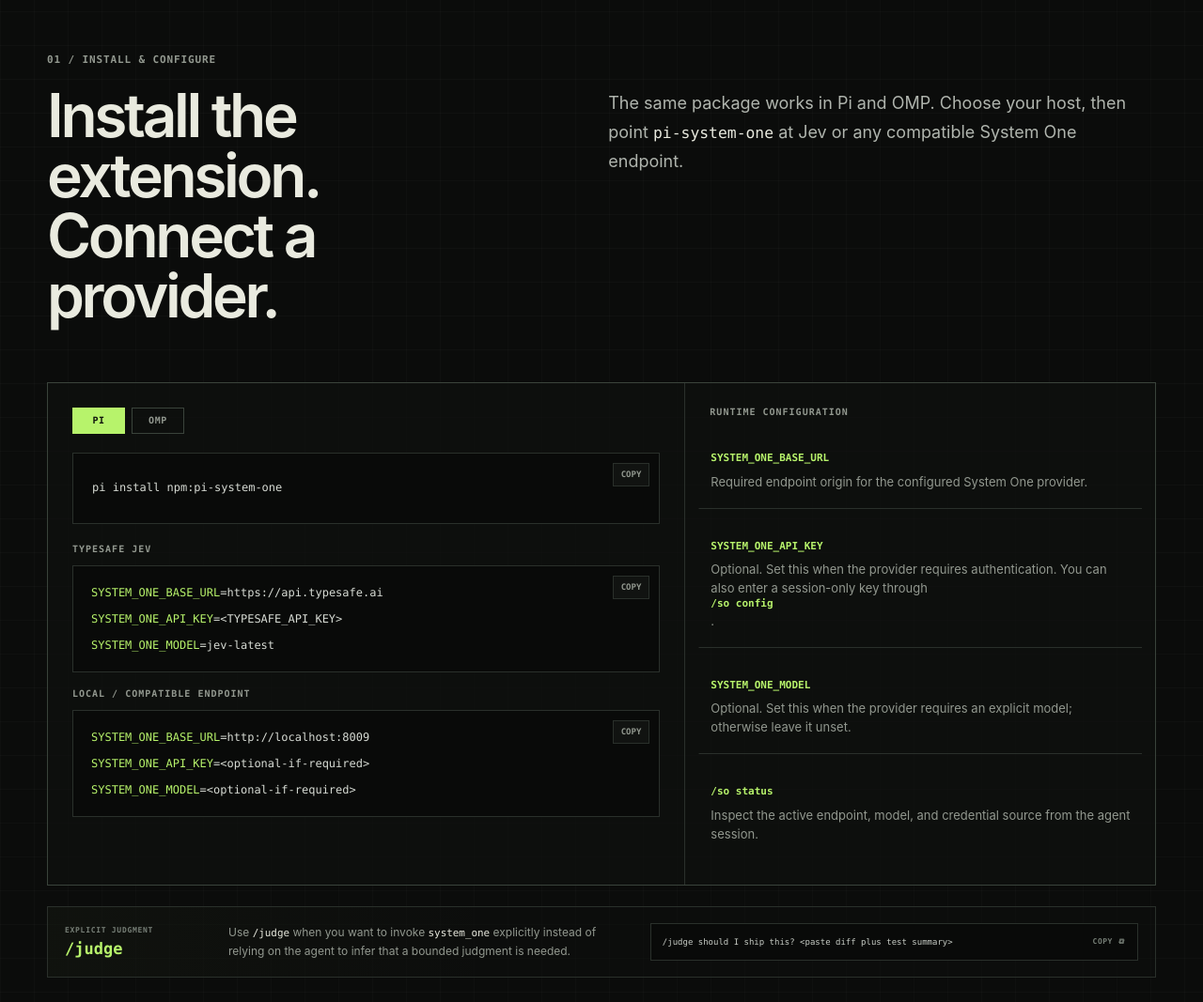
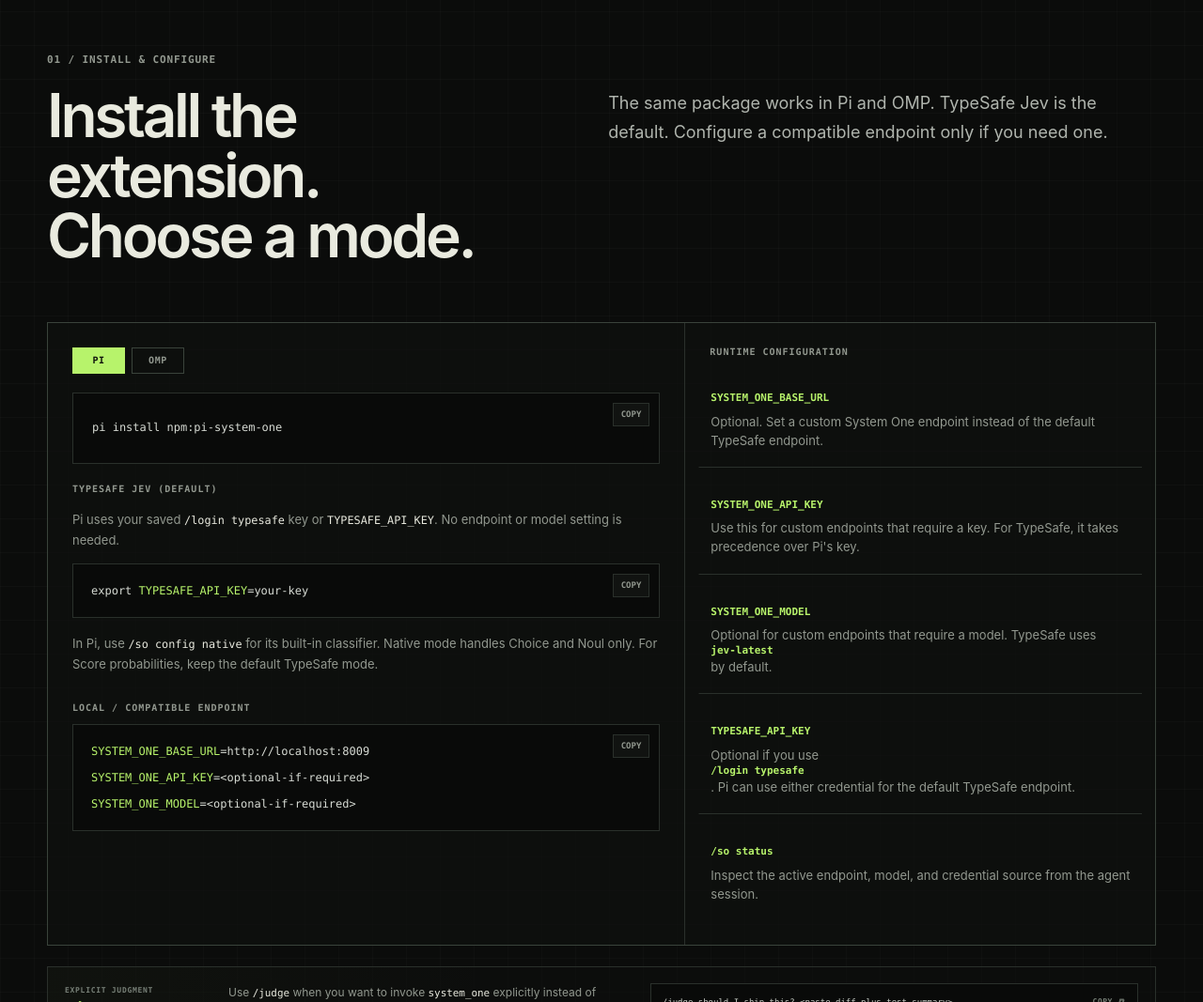
Before and after one commit to iamaamir/system-one, a website: page docs/pi/index.html in a window 1280 px wide. Shown: the part 780-1847 px from the top of the page at 94% size. Drawn offline with Linux system fonts and the light colour scheme.

Commit message:
docs(pi-system-one): explain native mode on landing page

```diff
--- a/docs/pi/index.html
+++ b/docs/pi/index.html
@@ -227,7 +227,7 @@
           "name": "How do I use Jev in Pi?",
           "acceptedAnswer": {
             "@type": "Answer",
-            "text": "Install pi-system-one in Pi, set SYSTEM_ONE_BASE_URL to https://api.typesafe.ai, set SYSTEM_ONE_API_KEY to your TypeSafe API key, and set SYSTEM_ONE_MODEL to jev-latest. The extension then exposes the system_one tool inside Pi."
+            "text": "Install pi-system-one in Pi. The system_one tool uses TypeSafe Jev by default with a key from TYPESAFE_API_KEY or /login typesafe. Use /so config native for Pi's classifier on Choice and Noul questions. Native mode rejects Score questions. Use the default TypeSafe mode for full Score results."
           }
         },
         {
@@ -2799,10 +2799,10 @@
         <div class="section-kicker">01 / INSTALL &amp; CONFIGURE</div>
 
         <div class="section-head">
-          <h2>Install the extension.<br />Connect a provider.</h2>
+          <h2>Install the extension.<br />Choose a mode.</h2>
           <p class="section-lead">
-            The same package works in Pi and OMP. Choose your host, then point
-            <code>pi-system-one</code> at Jev or any compatible System One endpoint.
+            The same package works in Pi and OMP. TypeSafe Jev is the default.
+            Configure a compatible endpoint only if you need one.
           </p>
         </div>
 
@@ -2824,21 +2824,17 @@
 
             <div style="height:22px"></div>
 
-            <div class="side-title">TypeSafe Jev</div>
+            <div class="side-title">TypeSafe Jev (default)</div>
+            <p class="install-note">Pi uses your saved <code>/login typesafe</code> key or <code>TYPESAFE_API_KEY</code>. No endpoint or model setting is needed.</p>
             <div class="code-box env-code-box" style="margin-top:12px">
               <div id="jev-code" class="env-code-lines">
-                <code class="env-code-line" data-env="base">
-                  <span class="env-key">SYSTEM_ONE_BASE_URL</span><span>=https://api.typesafe.ai</span>
-                </code>
-                <code class="env-code-line" data-env="key">
-                  <span class="env-key">SYSTEM_ONE_API_KEY</span><span>=&lt;TYPESAFE_API_KEY&gt;</span>
-                </code>
-                <code class="env-code-line" data-env="model">
-                  <span class="env-key">SYSTEM_ONE_MODEL</span><span>=jev-latest</span>
+                <code class="env-code-line" data-env="typesafe-key">
+                  <span>export </span><span class="env-key">TYPESAFE_API_KEY</span><span>=your-key</span>
                 </code>
               </div>
-              <button class="copy" type="button" data-copy-target="jev-code" aria-label="Copy TypeSafe Jev configuration">COPY</button>
+              <button class="copy" type="button" data-copy-target="jev-code" aria-label="Copy optional TypeSafe key environment command">COPY</button>
             </div>
+            <p class="install-note">In Pi, use <code>/so config native</code> for its built-in classifier. Native mode handles Choice and Noul only. For Score probabilities, keep the default TypeSafe mode.</p>
 
             <div style="height:18px"></div>
 
@@ -2864,17 +2860,22 @@
             <div class="config-list">
               <div class="config-row" data-env-desc="base" tabindex="0">
                 <code>SYSTEM_ONE_BASE_URL</code>
-                <span>Required endpoint origin for the configured System One provider.</span>
+                <span>Optional. Set a custom System One endpoint instead of the default TypeSafe endpoint.</span>
               </div>
 
               <div class="config-row" data-env-desc="key" tabindex="0">
                 <code>SYSTEM_ONE_API_KEY</code>
-                <span>Optional. Set this when the provider requires authentication. You can also enter a session-only key through <code>/so config</code>.</span>
+                <span>Use this for custom endpoints that require a key. For TypeSafe, it takes precedence over Pi's key.</span>
               </div>
 
               <div class="config-row" data-env-desc="model" tabindex="0">
                 <code>SYSTEM_ONE_MODEL</code>
-                <span>Optional. Set this when the provider requires an explicit model; otherwise leave it unset.</span>
+                <span>Optional for custom endpoints that require a model. TypeSafe uses <code>jev-latest</code> by default.</span>
+              </div>
+
+              <div class="config-row" data-env-desc="typesafe-key" tabindex="0">
+                <code>TYPESAFE_API_KEY</code>
+                <span>Optional if you use <code>/login typesafe</code>. Pi can use either credential for the default TypeSafe endpoint.</span>
               </div>
 
               <div class="config-row">
@@ -3094,10 +3095,12 @@
             <div class="faq-answer-wrap" id="faq-answer-2" role="region" aria-labelledby="faq-question-2">
               <div class="faq-answer">
                 <p>
-                  Install <code>pi-system-one</code>, set <code>SYSTEM_ONE_BASE_URL</code> to
-                  <code>https://api.typesafe.ai</code>, provide <code>SYSTEM_ONE_API_KEY</code>,
-                  and use <code>SYSTEM_ONE_MODEL=jev-latest</code>. Pi then gets the
-                  <code>system_one</code> tool.
+                  Install <code>pi-system-one</code>. The <code>system_one</code> tool uses
+                  TypeSafe Jev by default with <code>TYPESAFE_API_KEY</code> or a saved
+                  <code>/login typesafe</code> key. No endpoint or model setting is needed.
+                  For Pi's built-in classifier, run <code>/so config native</code>.
+                  Native mode supports Choice and Noul, but rejects Score questions.
+                  Use the default TypeSafe mode for full Score results.
                 </p>
               </div>
             </div>
```
